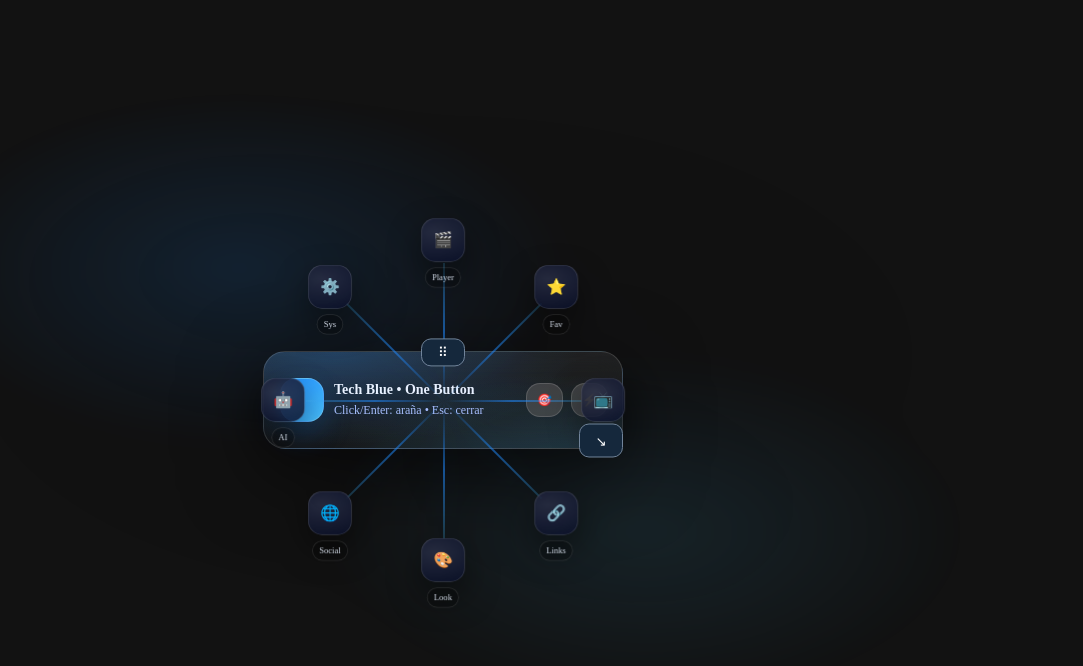
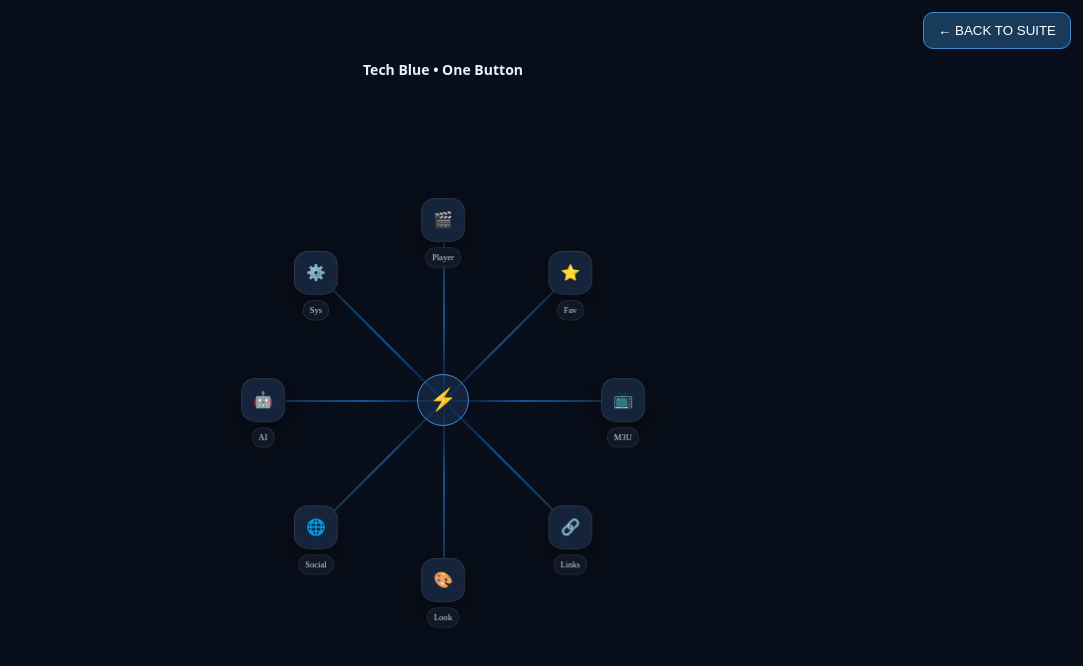
Before and after one commit to cuervo-123/BOTON-MAGICO-V-2, a plain HTML site: page index.html in a window 1280 px wide. Both pictures are taken after a click on the button "Abrir/Cerrar araña". Shown: the whole page, without its empty margins (197-1280 px from the left). Drawn offline with nearby package versions, Linux system fonts and the light colour scheme.

Commit message:
Update title and add spider focus features

```diff
--- a/index.html
+++ b/index.html
@@ -3,7 +3,7 @@
 <head>
 <meta charset="utf-8" />
 <meta name="viewport" content="width=device-width,initial-scale=1" />
-<title>CUERVO MORPH ENGINE V2.4 — FOCUS MENU & BACK TO SUITE</title>
+<title>CUERVO MORPH ENGINE V2.5 — SPIDER ISOLATION ENGINE</title>
 <meta name="color-scheme" content="dark">
 <script src="https://cdn.jsdelivr.net/npm/hls.js@latest"></script>
 
@@ -475,11 +475,26 @@ body.suiteFocused::before{visibility:hidden;}
 .suiteBack{white-space:nowrap;color:#eaf2ff;border-color:#438bd1;background:#183b5b;}
 @media(max-width:700px){.world.suiteFocused .focusOwner .drawer.show{width:calc(100vw - 16px);max-height:calc(100dvh - 24px);}.suiteBack{font-size:11px;padding:9px 7px;}}
 
+
+/* V2.5: independent navigation surface, without card geometry changes. */
+body.spiderFocused::before{visibility:hidden;}
+body.spiderFocused .world{visibility:hidden;pointer-events:none;}
+.spiderFocus[hidden]{display:none!important;}
+.spiderFocus{position:fixed;inset:0;z-index:1000;background:#080e19;color:#eaf2ff;--radius:clamp(70px,min(calc(50vw - 49px),calc(50vh - 108px)),180px);--radius:clamp(70px,min(calc(50vw - 49px),calc(50dvh - 108px)),180px);}
+.spiderFocus .spider{left:50%;top:50%;}
+.spiderFocus .node{background:#15233b;cursor:pointer;}
+.spiderFocus .nodeLabel{background:#101827;}
+.spiderFocus .spiderBack{position:absolute;top:max(12px,env(safe-area-inset-top));right:12px;z-index:2;padding:10px 14px;border-radius:10px;border:1px solid #438bd1;background:#183b5b;color:white;cursor:pointer;}
+.spiderFocus .spiderHeading{position:absolute;top:max(60px,calc(env(safe-area-inset-top) + 48px));left:12px;right:12px;text-align:center;font:600 14px system-ui;white-space:nowrap;overflow:hidden;text-overflow:ellipsis;}
+.spiderFocus .spiderCenter{position:absolute;left:50%;top:50%;transform:translate(-50%,-50%);width:52px;height:52px;border-radius:50%;border:1px solid #438bd1;background:#12243c;color:white;font-size:22px;cursor:pointer;}
+@media(max-height:420px){.spiderFocus .spiderHeading{display:none;}.spiderFocus .spiderBack{font-size:10px;padding:5px;}.spiderFocus{--radius:clamp(65px,min(calc(50vw - 49px),calc(50vh - 50px)),140px);}.spiderFocus .nodeLabel{top:100%;padding:2px 4px;font-size:10px;}}
+
 </style>
 </head>
 <body>
 
 <div class="world" id="world"></div>
+<div id="spiderFocus" class="spiderFocus" hidden><button type="button" class="spiderBack">← BACK TO SUITE</button><div class="spiderHeading"></div><button type="button" class="spiderCenter" aria-label="Cerrar araña">⚡</button></div>
 <div class="toast" id="toast">Listo</div>
 
 <script>window.__CUERVO_TOKEN__="__TOKEN_PLACEHOLDER__";</script>
@@ -603,6 +618,28 @@ function uid(){
 }
 
 const WORLD = document.getElementById("world");
+const spiderFocus=document.getElementById('spiderFocus');
+let spiderSession=null;
+function closeSpiderFocus(){
+ if(!spiderSession)return;
+ const {core,spider}=spiderSession;spiderSession=null;
+ core.appendChild(spider);core.classList.remove('open');
+ spiderFocus.classList.remove('open');spiderFocus.hidden=true;
+ document.body.classList.remove('spiderFocused');
+}
+spiderFocus.querySelector('.spiderBack').addEventListener('click',closeSpiderFocus);
+spiderFocus.querySelector('.spiderCenter').addEventListener('click',closeSpiderFocus);
+function openSpiderFocus(core,title){
+ if(spiderSession&&spiderSession.core===core){closeSpiderFocus();return;}
+ closeSpiderFocus();
+ const spider=core.querySelector('.spider');if(!spider)return;
+ spiderSession={core,spider};core.classList.add('open');
+ spiderFocus.querySelector('.spiderHeading').textContent=title;
+ spiderFocus.appendChild(spider);spiderFocus.hidden=false;spiderFocus.classList.add('open');
+ document.body.classList.add('spiderFocused');
+ spiderFocus.querySelector('.spiderBack').focus({preventScroll:true});
+}
+
 const INDEX_KEY = "tb_onebutton_multi_index_v1";
 
 // V1.2: active workspace in IndexedDB, legacy storage is read-only.
@@ -1247,6 +1284,7 @@ function initInstance(inst, id, state){
 
   // ===== Drawer =====
   function showDrawer(t){
+    closeSpiderFocus();
     for(const other of WORLD.querySelectorAll('.focusOwner'))if(other!==inst)other.dispatchEvent(new Event('tb-suite-back'));
     dTitle.textContent=t;
     inst.classList.add('focusOwner');
@@ -1518,10 +1556,10 @@ function initInstance(inst, id, state){
 
   inst.addEventListener('tb-position-commit',()=>{if(MOBILE_LAYOUT.matches)return;const r=core.getBoundingClientRect();state.pos={x:Math.round(r.left),y:Math.round(r.top)};saveState(id,state);});
   // ===== Spider open/close =====
-  $(".btnToggle").addEventListener("click",(e)=>{ e.stopPropagation(); core.classList.toggle("open"); });
+  $(".btnToggle").addEventListener("click",(e)=>{ e.stopPropagation(); openSpiderFocus(core,titleE.textContent); });
   core.addEventListener("click",(e)=>{
     if(e.target.closest(".node") || e.target.closest("button")) return;
-    core.classList.toggle("open");
+    openSpiderFocus(core,titleE.textContent);
   });
 
   // ===== Desktop color picker =====
@@ -2223,6 +2261,7 @@ function initInstance(inst, id, state){
   // global key handling: esc closes ONLY this instance if focused/open
   document.addEventListener("keydown",(e)=>{
     if(e.key==="Escape"){
+      closeSpiderFocus();
       core.classList.remove("open");
       hideDrawer();
     }
@@ -2242,7 +2281,7 @@ function initInstance(inst, id, state){
 ========================= */
 function recoveryNotice(message){
  const el=document.createElement('div');el.style.cssText='position:fixed;z-index:2147483647;top:8px;left:8px;right:8px;padding:12px;background:#142b43;color:white;font:14px system-ui;border:1px solid #55bfff;border-radius:10px;max-height:40vh;overflow:auto';
- el.textContent='CUERVO V2.3 • '+message+' ';const close=document.createElement('button');close.textContent='Cerrar';close.onclick=()=>el.remove();el.append(close);document.body.append(el);
+ el.textContent='CUERVO V2.5 • '+message+' ';const close=document.createElement('button');close.textContent='Cerrar';close.onclick=()=>el.remove();el.append(close);document.body.append(el);
 }
 (async function boot(){
  await initActive();
```
